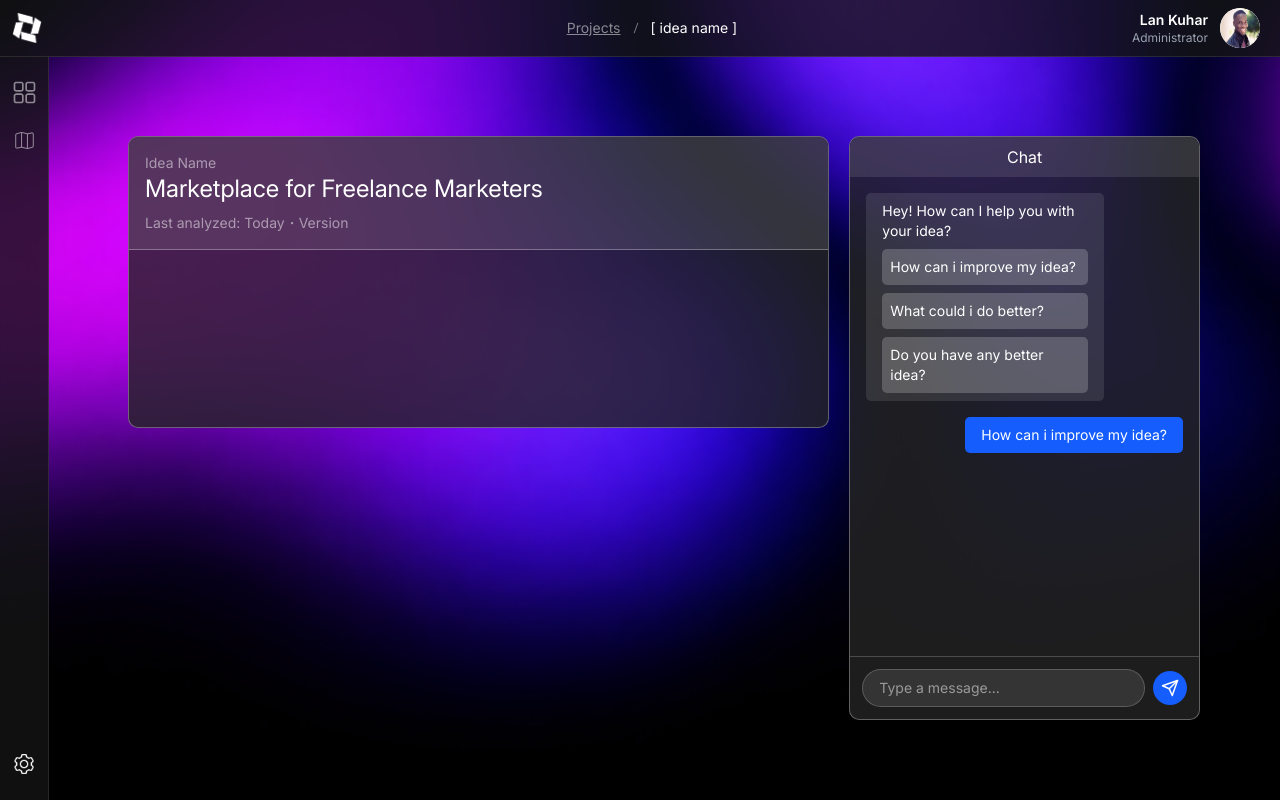
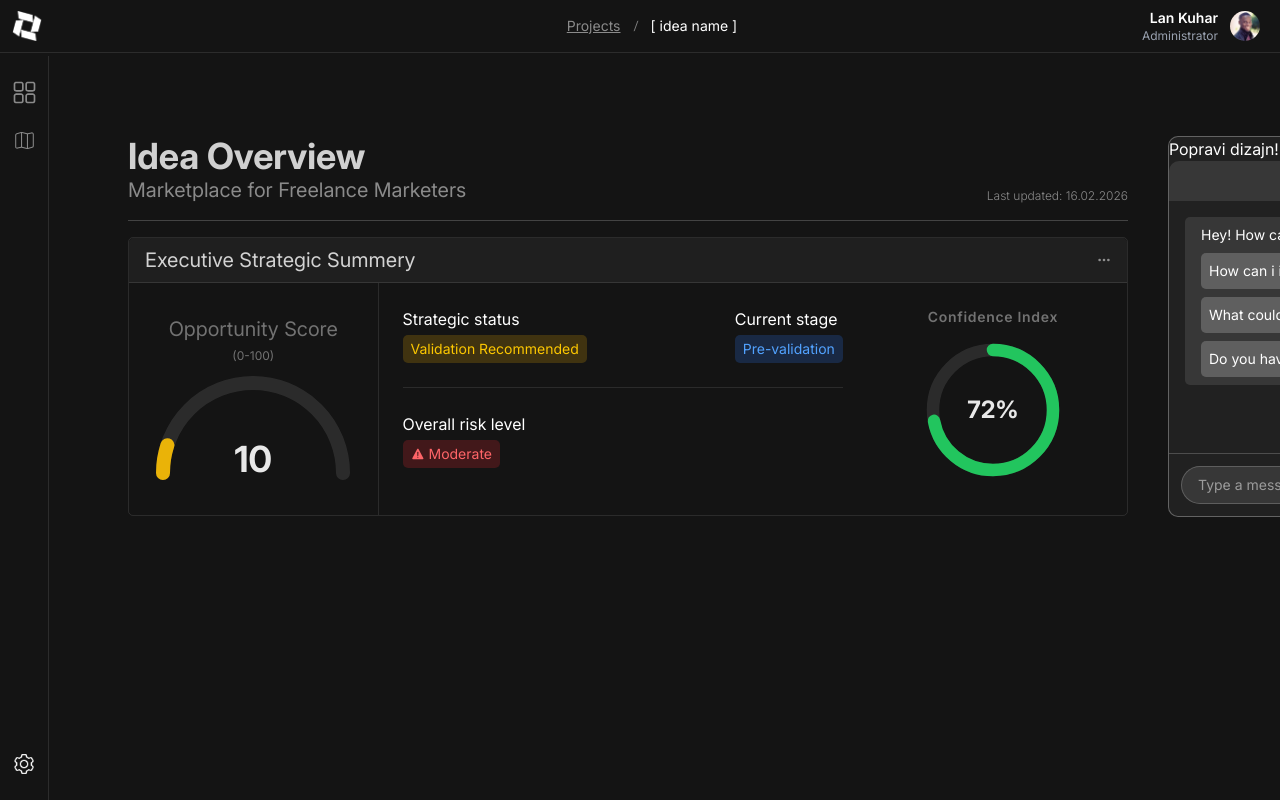
Before and after one commit to WoLfe7z/Verdict, a Next.js app: page /idea in a window 1280 px wide. Built offline with nearby package versions, Linux system fonts and the light colour scheme; no server answers.

Commit message:
Updated "Idea" page design

```diff
--- a/app/(dashboard)/idea/page.tsx
+++ b/app/(dashboard)/idea/page.tsx
@@ -2,12 +2,13 @@
 import { motion } from "motion/react"
 import React, { useState } from 'react'
 import Image from "next/image"
-import { usePathname } from "next/navigation"
+import { usePathname, useRouter } from "next/navigation"
 import Link from "next/link"
 
+import { supabase } from '@/lib/supabaseClient'
 import Chat from '@/components/idea/chat'
 import Overview from '@/components/idea/overview'
-
+import Avatar from '@mui/material/Avatar';
 
 // Icons
 import { CiMoneyCheck1 } from "react-icons/ci";
@@ -20,6 +21,12 @@ import { HiOutlineSlash } from "react-icons/hi2";
 
 export default function Page() {
   const [isDropdownOpen, setIsDropdownOpen] = useState(false)
+  const router = useRouter()
+
+  const handleLogout = async () => {
+    await supabase.auth.signOut()
+    router.push("/auth/login")
+  }
 
   const pathname = usePathname()
   const [isExpanded, setIsExpanded] = useState(false)
@@ -48,7 +55,7 @@ export default function Page() {
 
   return (
     <div className="font-primary">
-      <nav className='fixed z-10 flex items-center w-[100%] px-3 bg-[#141414]/80 text-white border-b border-white/10'>
+      <nav className='fixed z-10 flex items-center w-[100%] px-3 bg-[#141414] text-white border-b border-white/10'>
         {/* <div className='flex justify-center w-12 border-r border-white/10'>
           <Image src="/logo2.png" alt="logo" width={30} height={30} />
         </div> */}
@@ -70,15 +77,7 @@ export default function Page() {
                 <p className='text-sm font-semibold'>Lan Kuhar</p>
                 <p className='text-xs text-gray-400'>Administrator</p>
               </div>
-              <div className='flex justify-center items-center bg-white w-10 h-10 rounded-full overflow-hidden'>
-                <Image
-                  src="/profile.jpg"
-                  alt="profile"
-                  width={35}
-                  height={35}
-                  className='w-full h-full rounded-full'
-                />
-              </div>
+              <Avatar alt="Eucharia Odili" src="/profile.jpg" sx={{ width: 30, height: 30 }} />
             </button>
 
             {/* Dropdown Menu */}
@@ -117,7 +116,7 @@ export default function Page() {
 
                 <div className='mx-auto w-[90%] h-px bg-white/10 my-2'></div>
 
-                <button className='w-full my-1 px-4 py-2 rounded-[5px] hover:bg-white/5 text-left text-sm flex items-center transition text-red-400'>
+                <button onClick={handleLogout} className='w-full my-1 px-4 py-2 rounded-[5px] hover:bg-white/5 text-left text-sm flex items-center transition text-red-400'>
                   Log out
                 </button>
               </motion.div>
@@ -132,7 +131,7 @@ export default function Page() {
       >
 
         {/* LEFT SLIM RAIL */}
-        <div className="relative w-12 bg-[#141414]/80 flex flex-col items-center pl-2 py-4 gap-2">
+        <div className="relative w-12 bg-[#141414] flex flex-col items-center pl-2 py-4 gap-2">
           <div className="flex w-full flex-col gap-2">
             {navItems.map((item, idx) => {
               const isActive = pathname.startsWith(item.href)
@@ -176,7 +175,7 @@ export default function Page() {
         <motion.div
           initial={false}
           animate={{ width: isExpanded ? 120 : 0 }}
-          className="overflow-hidden bg-[#141414]/80 flex flex-col py-4 gap-4 border-r border-white/10"
+          className="overflow-hidden bg-[#141414] flex flex-col py-4 gap-4 border-r border-white/10"
         >
           <div className="w-[120px] pr-2 flex flex-col h-full">
             <nav className="flex flex-col items-start gap-2">
@@ -221,13 +220,27 @@ export default function Page() {
           </div>
         </motion.div>
       </div>
-      <div className="pl-12 pt-14 text-white bg-[url(/bg.png)] w-full h-screen bg-cover bg-bottom bg-no-repeat">
-        <div className="mx-auto w-full h-full p-20">
-          <div className="flex w-full h-full gap-5">
-            <div className='w-2/3 h-1/2'>
-              <Overview/>
-            </div>
-            <Chat/>
+      <div className="fixed pl-12 pt-14 text-white w-full h-screen bg-cover bg-bottom bg-no-repeat">
+        <div className="mx-auto w-full h-full p-20 pb-20 overflow-y-auto">
+          <div className="flex w-[1500px] mx-auto">
+              <div className="w-2/3">
+                <div className="flex justify-between items-end">
+                  <div>
+                    <h1 className="text-4xl font-bold text-white/80">Idea Overview</h1>
+                    <h1 className="text-xl text-white/50">Marketplace for Freelance Marketers</h1>
+                  </div>
+                  <span className="text-xs font-light text-white/50 mt-4">Last updated: 16.02.2026</span>
+                </div>
+                {/* <h1 className="text-xs text-white/50 mt-4">Last updated: 16.02.2026</h1> */}
+                <div className="w-full h-[1px] bg-white/20 my-4"></div>
+
+                <div className="space-y-4">
+                  <Overview />
+                </div>
+              </div>
+              <div className="w-1/3 pl-10">
+                <Chat />
+              </div>
           </div>
         </div>
       </div>
--- a/components/idea/chat.tsx
+++ b/components/idea/chat.tsx
@@ -2,8 +2,9 @@ import React from 'react'
 
 function chat() {
   return (
-    <div className='w-1/3 h-full bg-[#252525]/80 rounded-[10px] border-[1px] border-white/30 font-primary flex flex-col'>
+    <div className='w-[450px] min-w-[400px] h-full bg-[#252525]/80 rounded-[10px] border-[1px] border-white/30 font-primary flex flex-col'>
       {/* Top chat */}
+      <h1>Popravi dizajn!</h1>
       <div className='w-full bg-white/10 rounded-t-[10px] p-2 text-center'>
         Chat
       </div>
--- a/components/idea/overview.tsx
+++ b/components/idea/overview.tsx
@@ -2,15 +2,88 @@ import React from 'react'
 
 // Icons
 import { LuDot } from "react-icons/lu";
+import { BsThreeDots } from "react-icons/bs";
+import { IoWarning } from "react-icons/io5";
 
 function overview() {
+  const score = 10
+
   return (
-    <div className='w-full h-full space-y-4 font-primary'>
-      <div className='w-full h-full bg-[#252525]/80 rounded-[10px] border-[1px] border-white/30'>
-        <div className='w-full h-fit p-4 bg-white/10 rounded-t-[10px] border-b-[1px] border-white/30'>
-          <p className='text-sm text-white/50'>Idea Name</p>
-          <h1 className='text-2xl text-white'>Marketplace for Freelance Marketers</h1>
-          <p className='flex items-center text-sm text-white/50 mt-2'>Last analyzed: Today <LuDot/> Version</p>
+    <div className='w-full border border-white/10 rounded-[5px]'>
+      <div className='w-full h-auto px-4 py-2 border-b border-white/10 bg-white/5 rounded-t-[5px] flex items-center justify-between gap-2 text-sm'>
+        <h1 className='text-xl text-white/80'>Executive Strategic Summery</h1>
+        <BsThreeDots className='text-white/50 hover:text-white cursor-pointer' />
+      </div>
+      <div className='w-full h-full flex'>
+        <div className='w-1/4 h-full border-r border-white/10 px-4 py-8 flex flex-col items-center justify-center'>
+          <p className='text-white/40 text-xl mb-1'>Opportunity Score</p>
+          <p className='text-white/40 text-[12px] mb-2'>(0-100)</p>
+          <div className='relative'>
+            <svg width={200} height={110} viewBox="0 0 200 110">
+              {/* Background arc */}
+              <path
+                d="M 10 100 A 90 90 0 0 1 190 100"
+                fill="none"
+                stroke="rgba(255,255,255,0.1)"
+                strokeWidth={14}
+                strokeLinecap="round"
+              />
+              {/* Filled arc - score% of half circle */}
+              <path
+                d={`M 10 100 A 90 90 0 0 1 ${100 + 90 * Math.cos(Math.PI - (score / 100) * Math.PI)} ${100 - 90 * Math.sin(Math.PI - (score / 100) * Math.PI)}`}
+                fill="none"
+                stroke="#eab308"
+                strokeWidth={14}
+                strokeLinecap="round"
+              />
+            </svg>
+            <div className='absolute inset-0 flex items-end justify-center pb-1'>
+              <span className='text-4xl font-bold text-white/90'>{score}</span>
+            </div>
+          </div>
+
+        </div>
+        <div className='w-3/4 h-full p-6 flex gap-10'>
+          {/* Left info section */}
+          <div className='w-2/3 h-1/2'>
+            <div className='flex w-full justify-between gap-10 border-b border-white/10 pb-6'>
+              <div>
+                <p className='mb-1'>Strategic status</p>
+                <p className='w-fit px-2 py-1 text-sm bg-yellow-500/20 text-yellow-400 rounded-[5px]'>Validation Recommended</p>
+              </div>
+              <div>
+                <p className='mb-1'>Current stage</p>
+                <p className='w-fit px-2 py-1 text-sm bg-blue-500/20 text-blue-400 rounded-[5px]'>Pre-validation</p>
+              </div>
+            </div>
+            <div className='flex w-full justify-between gap-10 mt-6'>
+              <div>
+                <p className='mb-1'>Overall risk level</p>
+                <p className='w-fit px-2 py-1 text-sm bg-red-500/20 text-red-400 rounded-[5px] flex items-center gap-1'><IoWarning /> Moderate</p>
+              </div>
+            </div>
+          </div>
+
+          {/* Confidence Index donut */}
+          <div className='w-1/3 flex flex-col items-center justify-center'>
+            <p className='text-white/40 text-sm font-semibold tracking-wider mb-2'>Confidence Index</p>
+            <div className='relative'>
+              <svg width={150} height={150} viewBox="0 0 120 120">
+                <circle cx="60" cy="60" r="48" fill="none" stroke="rgba(255,255,255,0.1)" strokeWidth={10} />
+                <circle
+                  cx="60" cy="60" r="48" fill="none"
+                  stroke="#22c55e"
+                  strokeWidth={10}
+                  strokeDasharray={`${(72 / 100) * 2 * Math.PI * 48} ${(1 - 72 / 100) * 2 * Math.PI * 48}`}
+                  strokeLinecap="round"
+                  transform="rotate(-90 60 60)"
+                />
+              </svg>
+              <div className='absolute inset-0 flex items-center justify-center'>
+                <span className='text-2xl font-bold text-white/90'>72%</span>
+              </div>
+            </div>
+          </div>
         </div>
       </div>
     </div>
```
